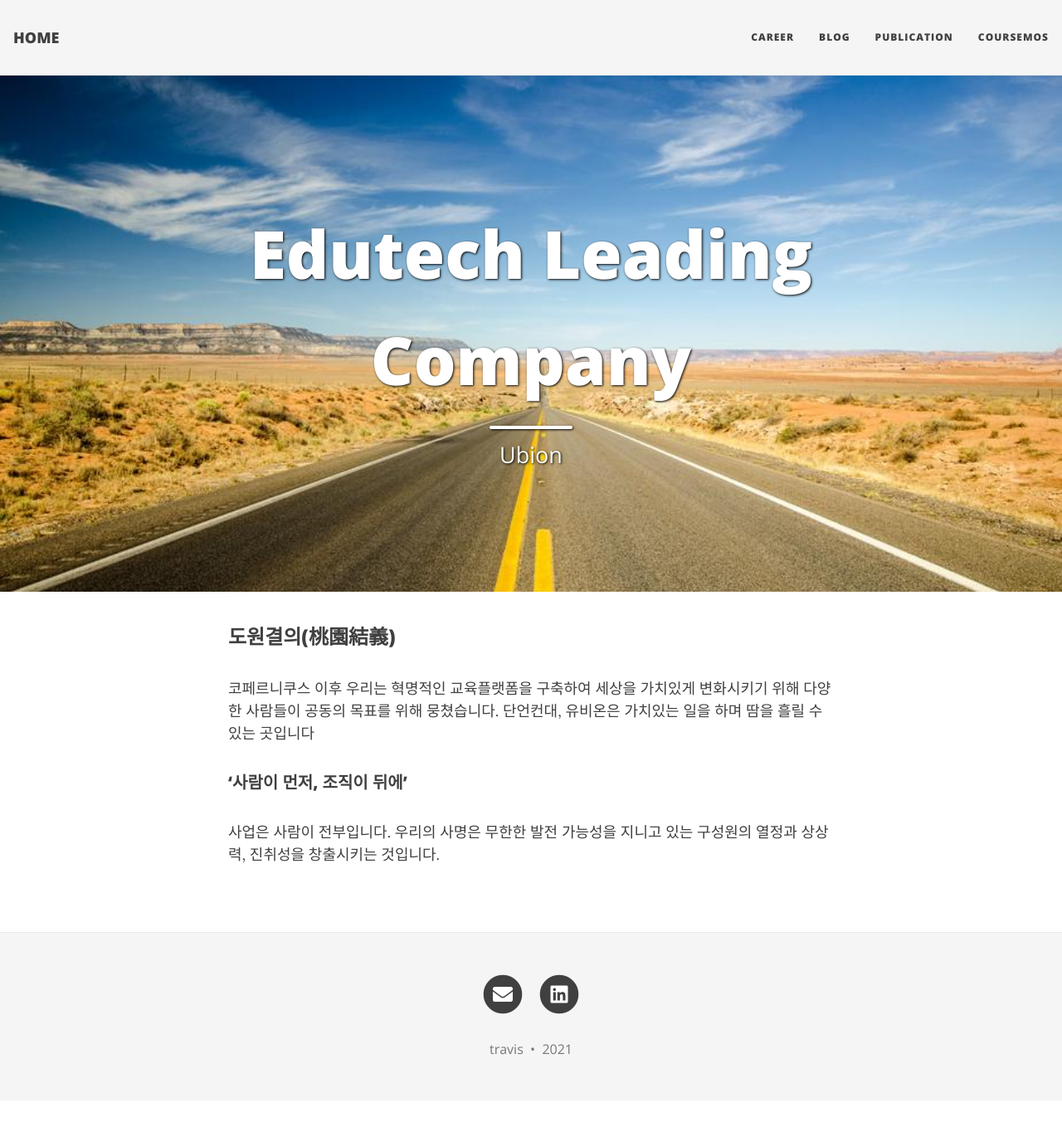
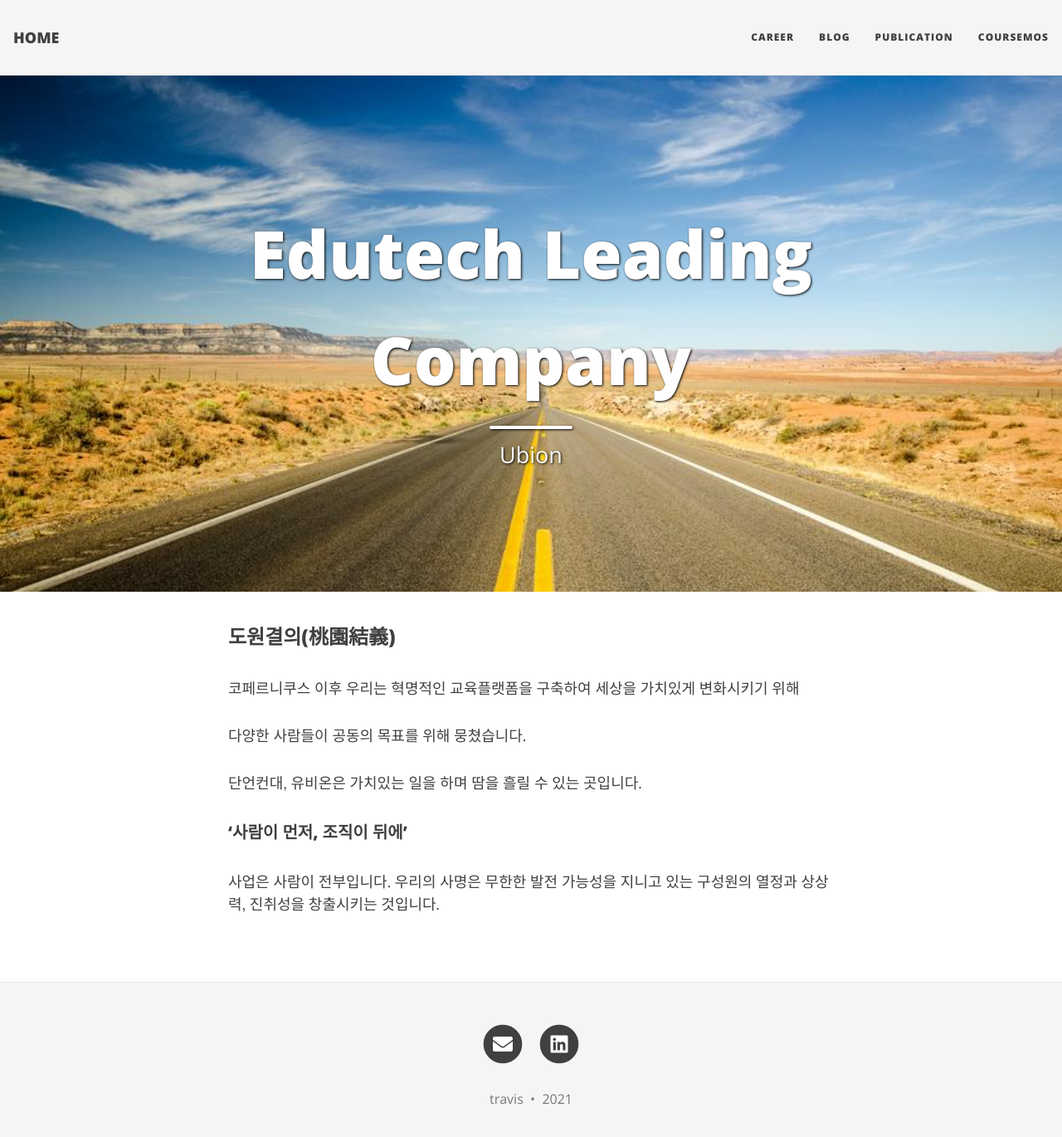
Before and after one commit to techubion/techubion.github.io-backup, a Jekyll site: the page built from index.md, in a window 1280 px wide and 1386 px high. Shown: the top 1370 px of the window at 83% size. Built offline with Jekyll 4.4.1, drawn with Linux system fonts in a browser that asks for light colours; nearby versions of some CDN libraries.

```diff
--- a/index.md
+++ b/index.md
@@ -8,8 +8,10 @@ cover-img: /assets/img/background5.jpg
 ### 도원결의(桃園結義)
 
 코페르니쿠스 이후 우리는 혁명적인 교육플랫폼을 구축하여 세상을 가치있게 변화시키기 위해
+
 다양한 사람들이 공동의 목표를 위해 뭉쳤습니다.
-단언컨대, 유비온은 가치있는 일을 하며 땀을 흘릴 수 있는 곳입니다
+
+단언컨대, 유비온은 가치있는 일을 하며 땀을 흘릴 수 있는 곳입니다.
 
 
 
```
